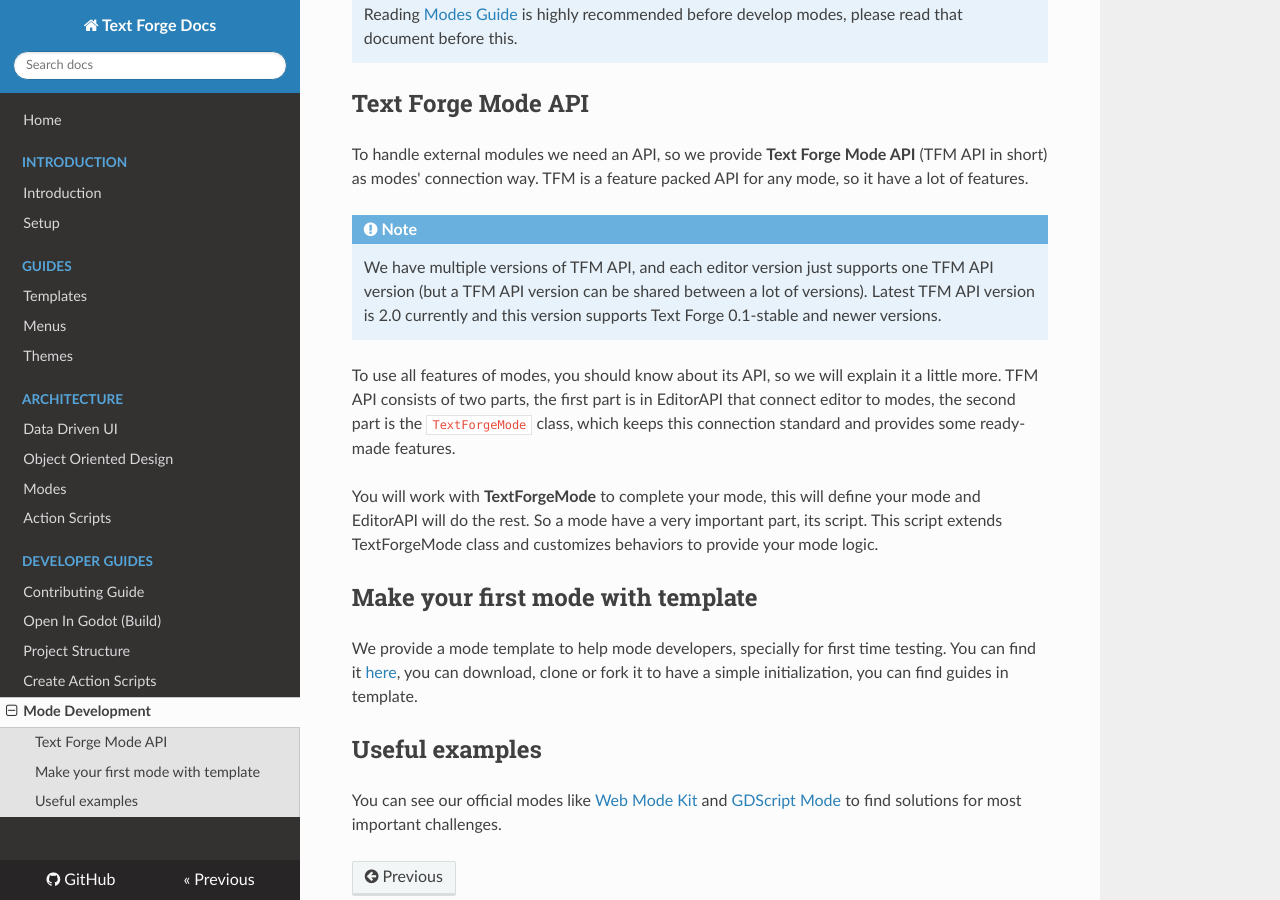
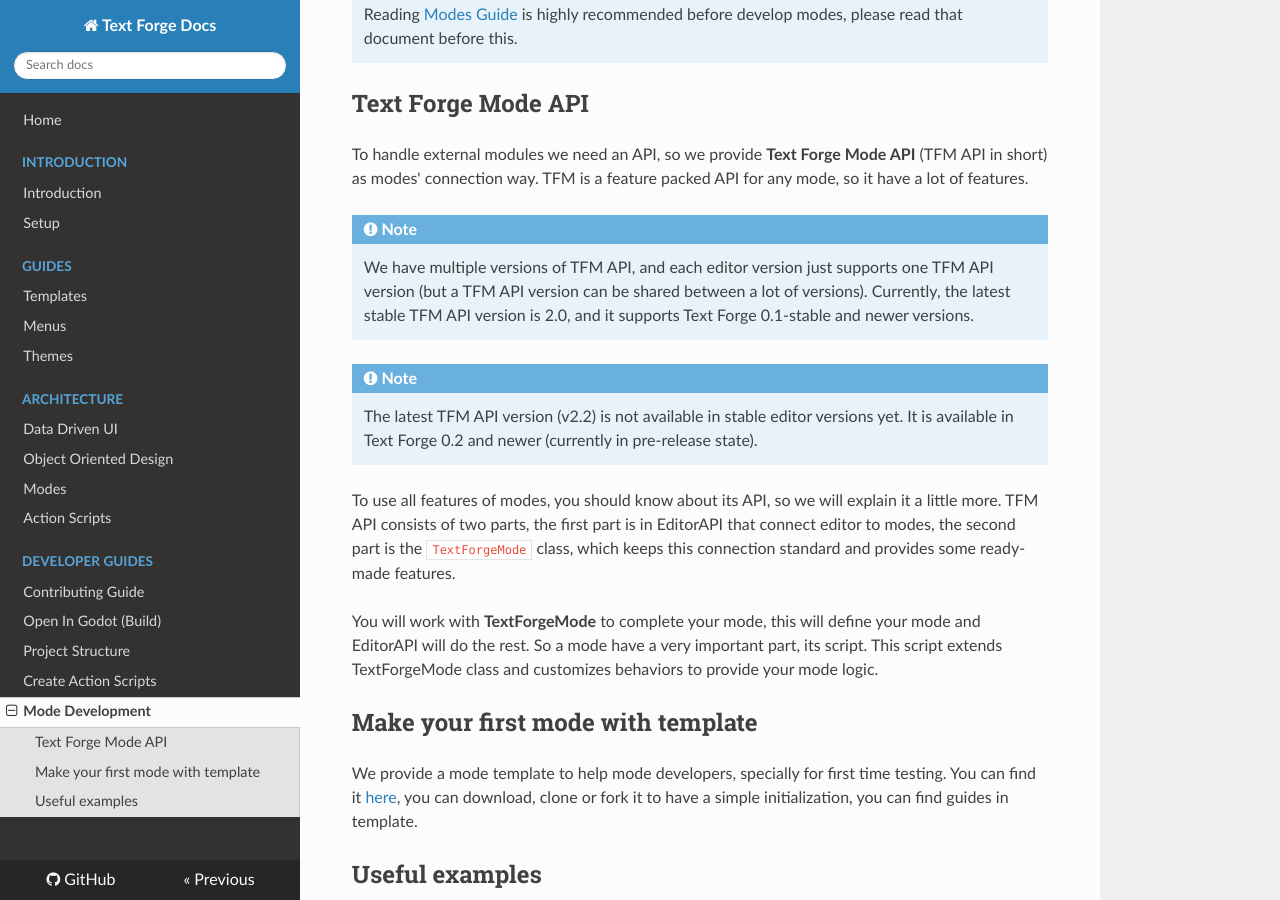
Before and after one commit to text-forge/docs, an MkDocs documentation site: the page built from docs/mode_development.md, in a window 1280 px wide and 900 px high, scrolled down 341 px. Built offline with MkDocs 1.6.1, drawn with Linux system fonts in a browser that asks for light colours; nearby versions of some CDN libraries; a script that is not in the unit is left out.

Commit message:
Update docs to: #150: Release v0.2-rc2 and update About section styling (@mkh-user)
## Summary of Changes
Updates information for version .

## Related Items
- Update to #131

## Technical Details & Testing
Updates about window and changelog

## Summary by CodeRabbit

* **New Features**
* Added mode-driven indentation settings and bookmarks; several
API/event enhancements announced for v0.2-rc2.

* **Documentation**
* Added v0.2-rc2 changelog entry, updated compare links, and
standardized prior release dates; clarified API stability and
pre-release availability.

* **Style / UI**
* Improved About section typography and reflow; updated Marketplace info
and minimum editor version display.

* **Chores**
  * Prepared v0.2-rc2 release candidate.

```diff
--- a/docs/mode_development.md
+++ b/docs/mode_development.md
@@ -16,8 +16,13 @@ way. TFM is a feature packed API for any mode, so it have a lot of features.
 !!! Note
 
     We have multiple versions of TFM API, and each editor version just supports one TFM API version (but a TFM API
-    version can be shared between a lot of versions). Latest TFM API version is 2.0 currently and this version supports
-    Text Forge 0.1-stable and newer versions.
+    version can be shared between a lot of versions). Currently, the latest stable TFM API version is 2.0, and it
+    supports Text Forge 0.1-stable and newer versions.
+
+!!! Note
+
+    The latest TFM API version (v2.2) is not available in stable editor versions yet. It is available in
+    Text Forge 0.2 and newer (currently in pre-release state).
 
 To use all features of modes, you should know about its API, so we will explain it a little more. TFM API consists of
 two parts, the first part is in EditorAPI that connect editor to modes, the second part is the `TextForgeMode` class,
```
